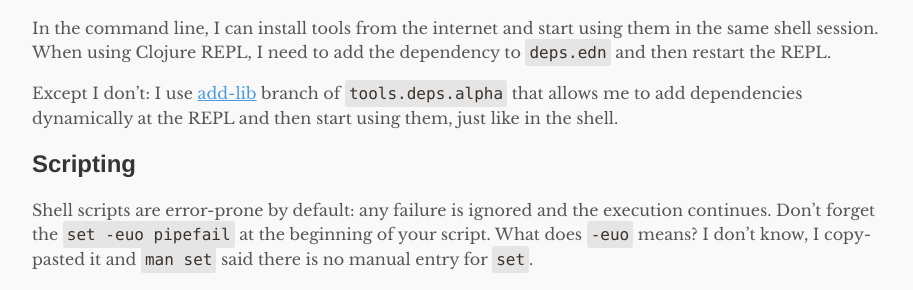
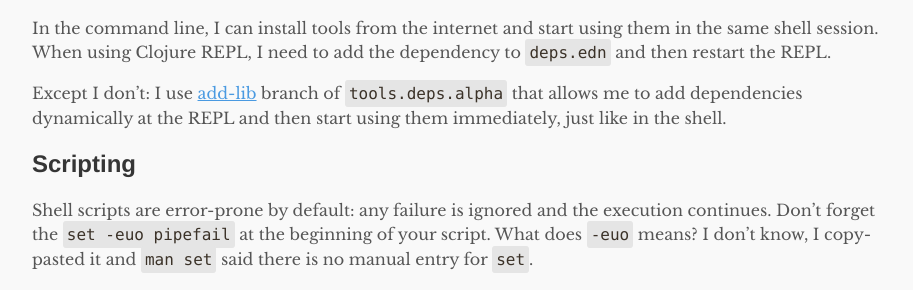
Before and after one commit to vlaaad/vlaaad.github.io, a Jekyll site: the page built from _posts/2021-07-01-clj-vs-cli.md, in a window 1280 px wide and 1400 px high, scrolled down 1981 px. Shown: the part 177-467 px from the top of the window, without its empty margins (183-1096 px from the left). Built offline with Jekyll 4.4.1, drawn with Linux system fonts in a browser that asks for light colours; a script that is not in the unit is left out; some of the changed text lies outside the part shown.

Commit message:
minor fixes

```diff
--- a/_posts/2021-07-01-clj-vs-cli.md
+++ b/_posts/2021-07-01-clj-vs-cli.md
@@ -56,7 +56,7 @@
 
 In the command line, I can install tools from the internet and start using them in the same shell session. When using Clojure REPL, I need to add the dependency to `deps.edn` and then restart the REPL.
 
-Except I don't: I use [add-lib](https://github.com/clojure/tools.deps.alpha/tree/add-lib3) branch of `tools.deps.alpha` that allows me to add dependencies dynamically at the REPL and then start using them, just like in the shell.
+Except I don't: I use [add-lib](https://github.com/clojure/tools.deps.alpha/tree/add-lib3) branch of `tools.deps.alpha` that allows me to add dependencies dynamically at the REPL and then start using them immediately, just like in the shell.
 
 ## Scripting
 
```
Also changed, not shown: other parts of _posts/2021-07-01-clj-vs-cli.md (+1 -1 lines).
